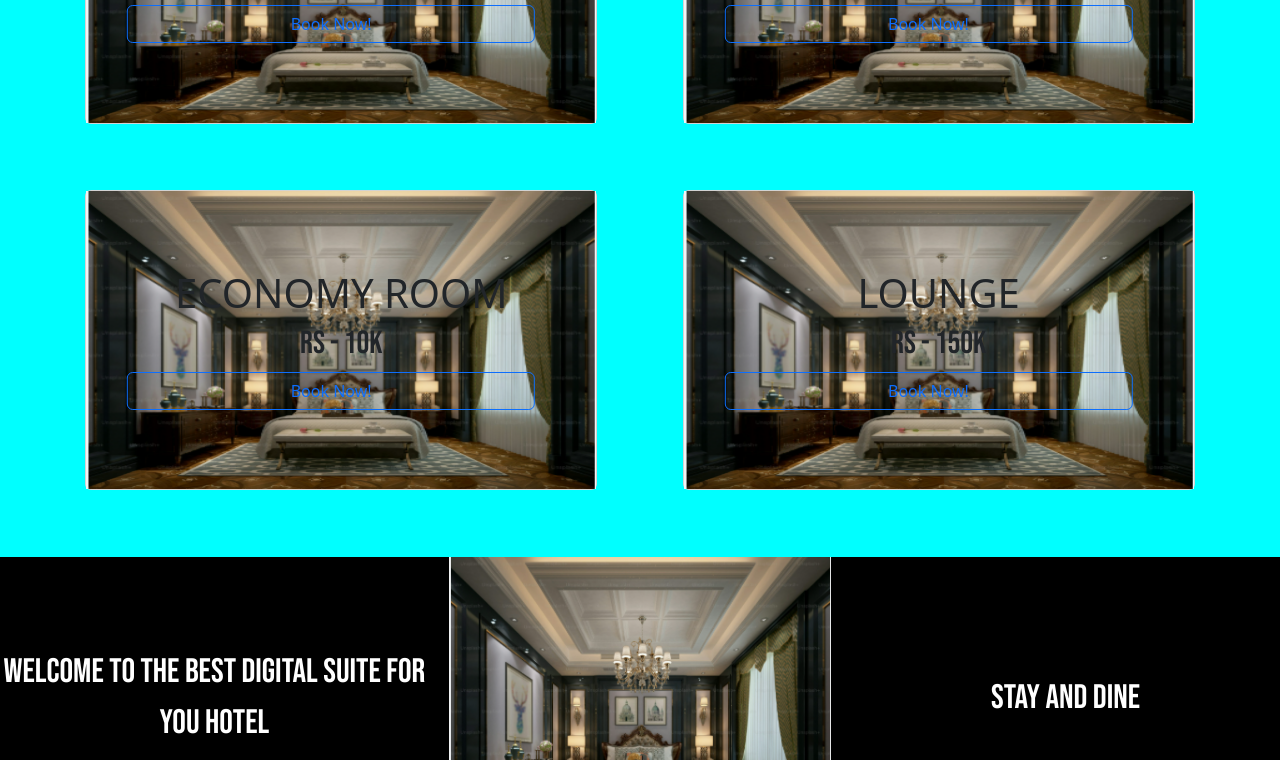
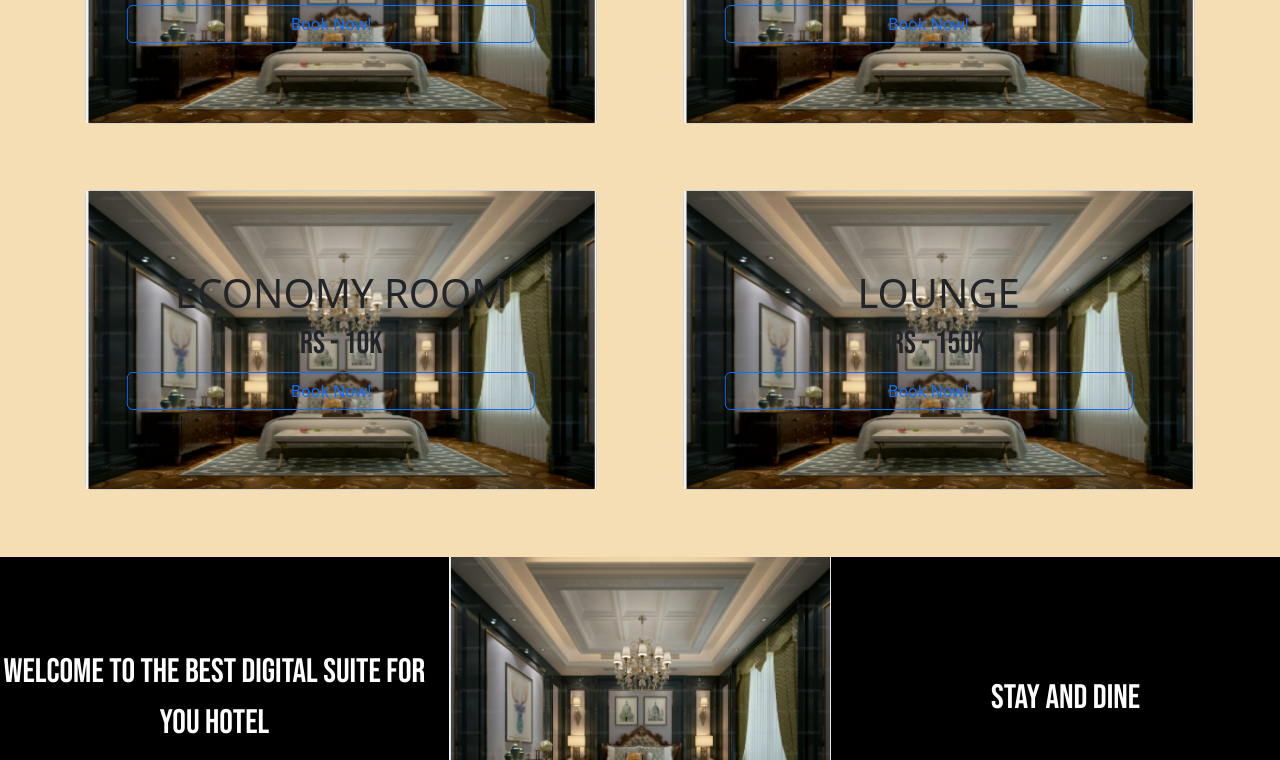
Before and after one commit to theUmarGujjar/hotelSample, a plain HTML site: page index.html in a window 1280 px wide. Shown: the part 743-1503 px from the top of the page. Drawn offline with nearby package versions, Linux system fonts and the light colour scheme.

Commit message:
change background color

```diff
--- a/nav.css
+++ b/nav.css
@@ -1,5 +1,5 @@
 body{
-    background-color: aqua;
+    background-color: wheat;
     margin : 0px;
 }
 
```
